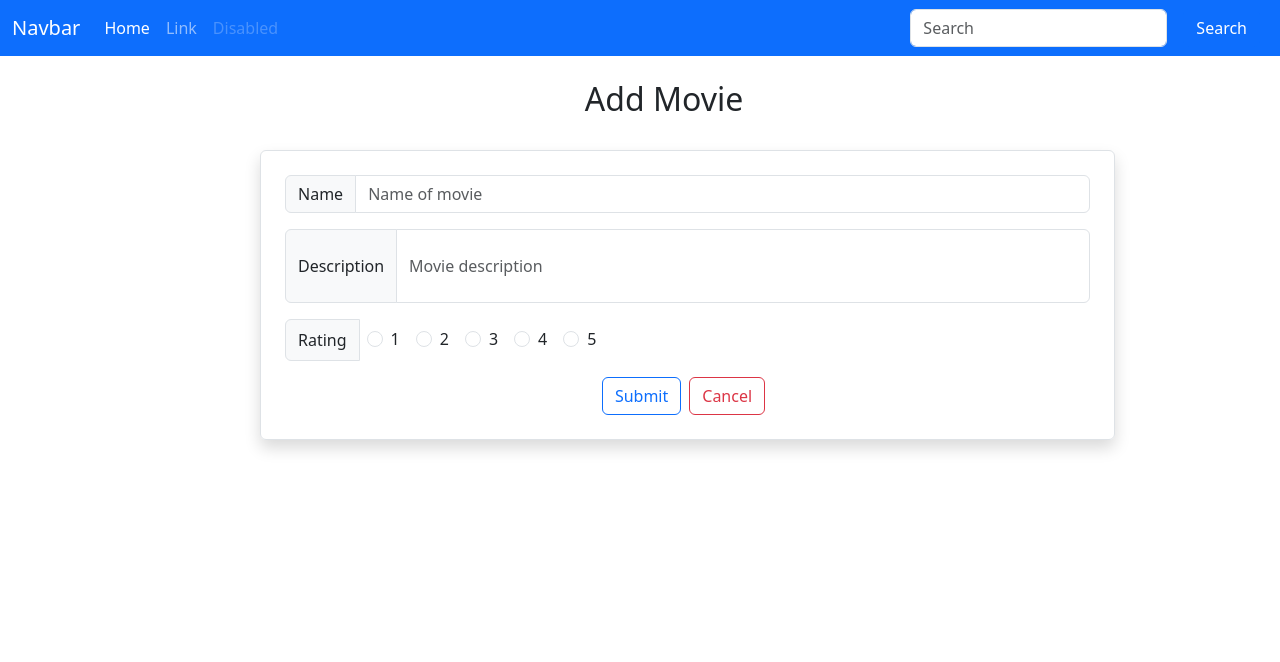
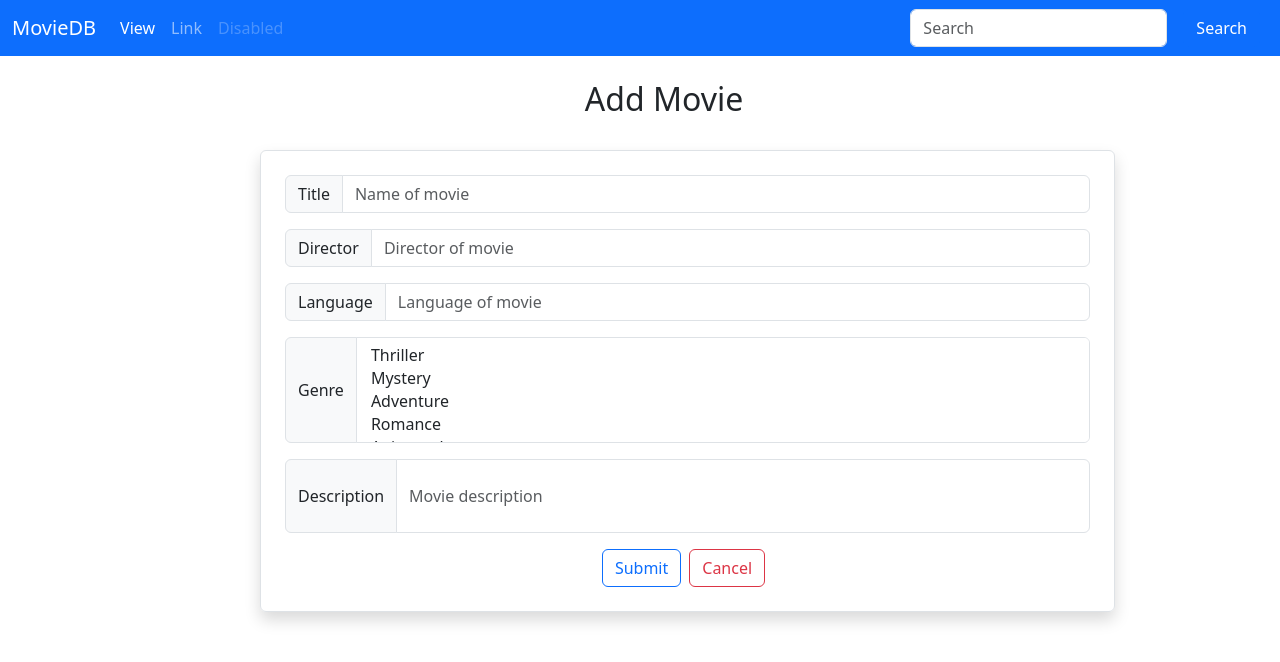
Before and after one commit to hansinikb/movie-booking-db, a React (Create React App) app in the folder frontend/: page /addMovie in a window 1280 px wide. Shown: the top 662 px of the page. Built offline with nearby package versions, Linux system fonts and the light colour scheme.

Commit message:
Updated movie pages

```diff
--- a/frontend/src/layout/Navbar.js
+++ b/frontend/src/layout/Navbar.js
@@ -9,11 +9,11 @@ export default function Navbar() {
                     <button className="navbar-toggler" type="button" data-bs-toggle="collapse" data-bs-target="#navbarTogglerDemo03" aria-controls="navbarTogglerDemo03" aria-expanded="false" aria-label="Toggle navigation">
                         <span className="navbar-toggler-icon"></span>
                     </button>
-                    <Link className="navbar-brand" to="/">Navbar</Link>
+                    <Link className="navbar-brand" to="/">MovieDB</Link>
                     <div className="collapse navbar-collapse" id="navbarTogglerDemo03">
                         <ul className="navbar-nav me-auto mb-2 mb-lg-0">
                             <li className="nav-item">
-                                <a className="nav-link active" aria-current="page" href="#">Home</a>
+                                <Link className="nav-link active" aria-current="page" to='/viewMovies'>View</Link>
                             </li>
                             <li className="nav-item">
                                 <a className="nav-link" href="#">Link</a>
--- a/frontend/src/movies/AddMovie.js
+++ b/frontend/src/movies/AddMovie.js
@@ -7,16 +7,17 @@ export default function AddMovie() {
     let navigate = useNavigate()
 
     const[movie, setMovie] = useState({
-        name: "",
-        description: "",
-        rating: "",
-
+        title: "",
+        genre: "",
+        director: "",
+        language:"",
+        description:""
     });
 
-    const {name,description,rating} = movie;
+    const {title,genre,director,language, description} = movie;
 
     const onInputChange = (e) =>{
-        setMovie({...movie,[e.target.name]:e.target.value});
+        setMovie({...movie,[e.target.title]:e.target.value});
     };
 
     const onSubmit = async(e) =>{
@@ -32,37 +33,34 @@ export default function AddMovie() {
                 <div className='col-md-9 offset-md-2 border rounded p-4 mt-2 shadow'>
                     <form onSubmit={(e)=>onSubmit(e)}>
                     <div className="input-group mb-3">
-                        <span htmlFor="Name" className="input-group-text">Name</span>
-                        <input type="text" className="form-control" placeholder='Name of movie' name="name" value={name} onChange={(e)=>onInputChange(e)}/>
+                        <span htmlFor="Name" className="input-group-text">Title</span>
+                        <input type="text" className="form-control" placeholder='Name of movie' name="name" value={title} onChange={(e)=>onInputChange(e)}/>
                     </div>
+
+                    <div className="input-group mb-3">
+                        <span htmlFor="Director" className="input-group-text">Director</span>
+                        <input type="text" className="form-control" placeholder='Director of movie' name="name" value={director} onChange={(e)=>onInputChange(e)}/>
+                    </div>
+
+                    <div className="input-group mb-3">
+                        <span htmlFor="Language" className="input-group-text">Language</span>
+                        <input type="text" className="form-control" placeholder='Language of movie' name="name" value={language} onChange={(e)=>onInputChange(e)}/>
+                    </div>
+
+                    <div className="input-group mb-3">
+                        <span htmlFor="Genre" className="input-group-text">Genre</span>
+                        <select multiple className="form-select" value={genre} onChange={(e) => onInputChange(e)}>
+                            <option value="English">Thriller</option>
+                            <option value="Spanish">Mystery</option>
+                            <option value="French">Adventure</option>
+                            <option value="French">Romance</option>
+                            <option value="French">Animated</option>
+                        </select>
+                    </div>
+
                     <div className="input-group mb-3">
                         <span htmlFor="Name" className="input-group-text pt-4 pb-4">Description</span>
                         <input type="text" className="form-control" placeholder='Movie description' name="desc" value = {description}/>
-                    </div>
-                    <div className="input-group mb-3">
-                        <span htmlFor="Name" className="input-group-text">Rating</span>
-                        <div className='p-2'>
-                            <div class="form-check form-check-inline">
-                                <input class="form-check-input" type="radio" name="rating" value="1" />
-                                <label class="form-check-label" for="inlineRadio1">1</label>
-                            </div>
-                            <div class="form-check form-check-inline">
-                                <input class="form-check-input" type="radio" name="rating" value="2" />
-                                <label class="form-check-label" for="inlineRadio2">2</label>
-                            </div>
-                            <div class="form-check form-check-inline">
-                                <input class="form-check-input" type="radio" name="rating" value="3" />
-                                <label class="form-check-label" for="inlineRadio1">3</label>
-                            </div>
-                            <div class="form-check form-check-inline">
-                                <input class="form-check-input" type="radio" name="rating" value="4" />
-                                <label class="form-check-label" for="inlineRadio2">4</label>
-                            </div>
-                            <div class="form-check form-check-inline">
-                                <input class="form-check-input" type="radio" name="rating" value="5" />
-                                <label class="form-check-label" for="inlineRadio1">5</label>
-                            </div>
-                        </div>
                     </div>
                     <button type="submit" className='btn btn-outline-primary'>Submit</button>
                     <Link type="submit" className='btn btn-outline-danger mx-2' to="/">Cancel</Link>
--- a/frontend/src/movies/EditMovie.js
+++ b/frontend/src/movies/EditMovie.js
@@ -6,14 +6,16 @@ export default function EditMovie() {
 
     let navigate = useNavigate()
     const {id} = useParams()
+
     const[movie, setMovie] = useState({
-        name: "",
-        description: "",
-        rating: "",
-
+        title: "",
+        genre: "",
+        director: "",
+        language:"",
+        description:""
     });
 
-    const {name,description,rating} = movie;
+    const {title,genre,director,language, description} = movie;
 
     const onInputChange = (e) =>{
         setMovie({...movie,[e.target.name]:e.target.value});
@@ -22,6 +24,7 @@ export default function EditMovie() {
     useEffect(()=>{
         loadMovie()
     },[])
+
     const onSubmit = async(e) =>{
         e.preventDefault()
         await axios.put(`http://localhost:3000/movies/${id}`,movie);
@@ -40,37 +43,35 @@ export default function EditMovie() {
                 <div className='col-md-9 offset-md-2 border rounded p-4 mt-2 shadow'>
                     <form onSubmit={(e)=>onSubmit(e)}>
                     <div className="input-group mb-3">
-                        <span htmlFor="Name" className="input-group-text">Name</span>
-                        <input type="text" className="form-control" placeholder='Name of movie' name="name" value={name} onChange={(e)=>onInputChange(e)}/>
+                        <span htmlFor="Name" className="input-group-text">Title</span>
+                        <input type="text" className="form-control" placeholder='Name of movie' name="name" value={title} onChange={(e)=>onInputChange(e)}/>
                     </div>
+
+                    <div className="input-group mb-3">
+                        <span htmlFor="Director" className="input-group-text">Director</span>
+                        <input type="text" className="form-control" placeholder='Director of movie' name="name" value={director} onChange={(e)=>onInputChange(e)}/>
+                    </div>
+
+                    <div className="input-group mb-3">
+                        <span htmlFor="Language" className="input-group-text">Language</span>
+                        <input type="text" className="form-control" placeholder='Language of movie' name="name" value={language} onChange={(e)=>onInputChange(e)}/>
+                    </div>
+
+                    <div className="input-group mb-3">
+                    <span className="input-group-text" id="Genre">Genre</span>
+                    <select multiple className="form-select" value={genre} onChange={(e) => onInputChange(e)}>
+                        <option value="Thriller">Thriller</option>
+                        <option value="Mystery">Mystery</option>
+                        <option value="Adventure">Adventure</option>
+                        <option value="Romance">Romance</option>
+                        <option value="Animated">Animated</option>
+                    </select>
+                    </div>
+
+
                     <div className="input-group mb-3">
                         <span htmlFor="Name" className="input-group-text pt-4 pb-4">Description</span>
                         <input type="text" className="form-control" placeholder='Movie description' name="desc" value = {description}/>
-                    </div>
-                    <div className="input-group mb-3">
-                        <span htmlFor="Name" className="input-group-text">Rating</span>
-                        <div className='p-2'>
-                            <div class="form-check form-check-inline">
-                                <input class="form-check-input" type="radio" name="rating" value="1" />
-                                <label class="form-check-label" for="inlineRadio1">1</label>
-                            </div>
-                            <div class="form-check form-check-inline">
-                                <input class="form-check-input" type="radio" name="rating" value="2" />
-                                <label class="form-check-label" for="inlineRadio2">2</label>
-                            </div>
-                            <div class="form-check form-check-inline">
-                                <input class="form-check-input" type="radio" name="rating" value="3" />
-                                <label class="form-check-label" for="inlineRadio1">3</label>
-                            </div>
-                            <div class="form-check form-check-inline">
-                                <input class="form-check-input" type="radio" name="rating" value="4" />
-                                <label class="form-check-label" for="inlineRadio2">4</label>
-                            </div>
-                            <div class="form-check form-check-inline">
-                                <input class="form-check-input" type="radio" name="rating" value="5" />
-                                <label class="form-check-label" for="inlineRadio1">5</label>
-                            </div>
-                        </div>
                     </div>
                     <button type="submit" className='btn btn-outline-primary'>Submit</button>
                     <Link type="submit" className='btn btn-outline-danger mx-2' to="/">Cancel</Link>
--- a/frontend/src/pages/Home.js
+++ b/frontend/src/pages/Home.js
@@ -4,20 +4,20 @@ import { Link, useParams } from 'react-router-dom';
 
 export default function Home() {
 
-    const [movies,setMovies]=useState([]);
+    const [movies, setMovies] = useState([]);
 
-    const {id} = useParams()
+    useParams()
 
-    useEffect(()=>{
+    useEffect(() => {
         loadMovies();
-    },[]);
+    }, []);
 
-    const loadMovies = async() =>{
+    const loadMovies = async () => {
         const result = await axios.get("http://localhost:3000/movies")
         setMovies(result.data)
     };
 
-    const deleteMovie = async(id) =>{
+    const deleteMovie = async (id) => {
         await axios.delete(`http://localhost:3000/movies/${id}`)
         loadMovies()
     };
@@ -28,45 +28,52 @@ export default function Home() {
                 <Link className="btn btn-outline-light" to="/addMovie">Add Movie</Link>
             </div>
             <div className='py-4'>
-                <table className="table table-hover">
-                    <thead>
-                        <tr>
-                            <th scope="col">#</th>
-                            <th scope="col">Name</th>
-                            <th scope="col">Description</th>
-                            <th scope="col">Rating</th>
-                        </tr>
-                    </thead>
-                    <tbody className="table-group-divider">
-                        {
-                            movies.map((movie,index)=>(
-                                <tr>
-                                    <th scope="row" key = {index}>{index+1}</th>
-                                    <td>{movie.name}</td>
-                                    <td>{movie.description}</td>
-                                    <td>{movie.rating}</td>
-                                    <td>
+
+
+                {
+                    movies.map((movie, index) => (
+                        <div class="card mb-3" style={{ maxWidth: "540px" }}>
+                            <div class="row g-0">
+                                <div class="col-md-4">
+                                    <img src={movie.img} class="img-fluid rounded-start" alt="..." />
+                                </div>
+                                <div class="col-md-8">
+                                    <div class="card-body">
+                                        <h5 class="card-title">{movie.title}</h5>
+                                        <p class="card-text">{movie.description}</p>
+                                        <p class="card-text"><small class="text-body-secondary">{movie.director}</small></p>
+                                        <p class="card-text"><small class="text-body-secondary">{movie.language}</small></p>
+                                        <p class="card-text"><small class="text-body-secondary">{movie.genre}</small></p>
                                         <button className='btn btn-primary mx-2'>View</button>
                                         <Link className='btn btn-outline-primary mx-2' to={`/editmovie/${movie.id}`}>Edit</Link>
-                                        <button className='btn btn-danger mx-2' onClick={()=>deleteMovie(movie.id)}>Delete</button>
-                                    </td>
-                                </tr>
+                                        <button className='btn btn-danger mx-2' onClick={() => deleteMovie(movie.id)}>Delete</button>
+                                    </div>
+                                </div>
+                            </div>
+                        </div>
+                    ))
+                }
+                <div class="card mb-3" style={{ maxWidth: "540px" }}>
+                    <div class="row g-0">
+                        <div class="col-md-4">
+                            <img src="..." class="img-fluid rounded-start" alt="..." />
+                        </div>
+                        <div class="col-md-8">
+                            <div class="card-body">
+                                <h5 class="card-title">movie.title</h5>
+                                <p class="card-text">movie.description</p>
+                                <p class="card-text"><small class="text-body-secondary">movie.director</small></p>
+                                <p class="card-text"><small class="text-body-secondary">movie.language</small></p>
+                                <p class="card-text"><small class="text-body-secondary">movie.genre</small></p>
+                                <button className='btn btn-primary mx-2'>View</button>
+                                <Link className='btn btn-outline-primary mx-2' to={`/editmovie/1`}>Edit</Link>
+                                <button className='btn btn-danger mx-2'>Delete</button>
+                            </div>
+                        </div>
+                    </div>
+                </div>
 
-                            ))
-                            }
-                        <tr>
-                            <th scope="row">1</th>
-                            <td>movie.name</td>
-                            <td>movie.description</td>
-                            <td>movie.rating</td>
-                            <td>
-                                <button className='btn btn-primary mx-2'>View</button>
-                                <button className='btn btn-outline-primary mx-2'>Edit</button>
-                                <button className='btn btn-danger mx-2'>Delete</button>
-                            </td>
-                        </tr>
-                    </tbody>
-                </table>
+
             </div>
         </div>
     )
```
Also changed, not shown: frontend/src/movies/ViewMovie.js (+13 -1 lines).
